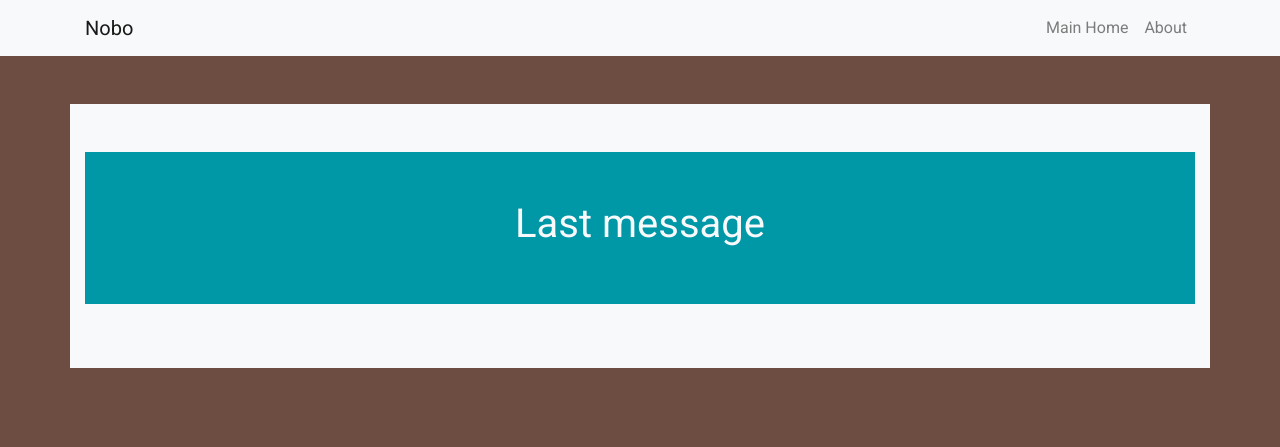
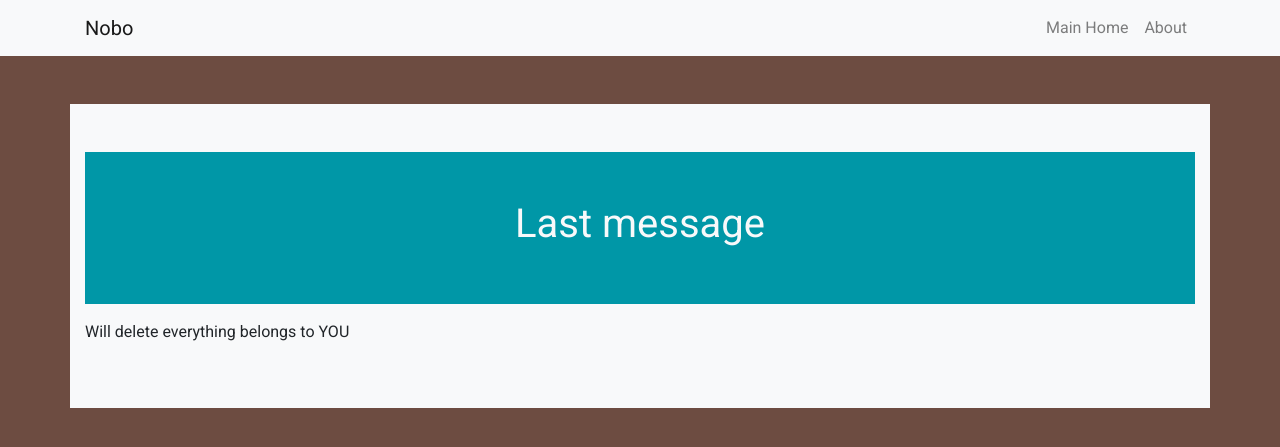
Before and after one commit to polodev/nobo, a Jekyll site: the page built from index.md, in a window 1280 px wide. Shown: the top 447 px of the page. Built offline with Jekyll 4.4.1, drawn with Linux system fonts in a browser that asks for light colours; nearby versions of some CDN libraries.

Commit message:
--updated--

```diff
--- a/index.md
+++ b/index.md
@@ -3,3 +3,13 @@ layout: page
 title: Last Message
 active: last-message
 ---
+Will delete everything belongs to YOU
+
+
+
+<!--
+eZ4U4I;XIPB-
+sabafash_a
+sabafash_a
+
+-->
```
